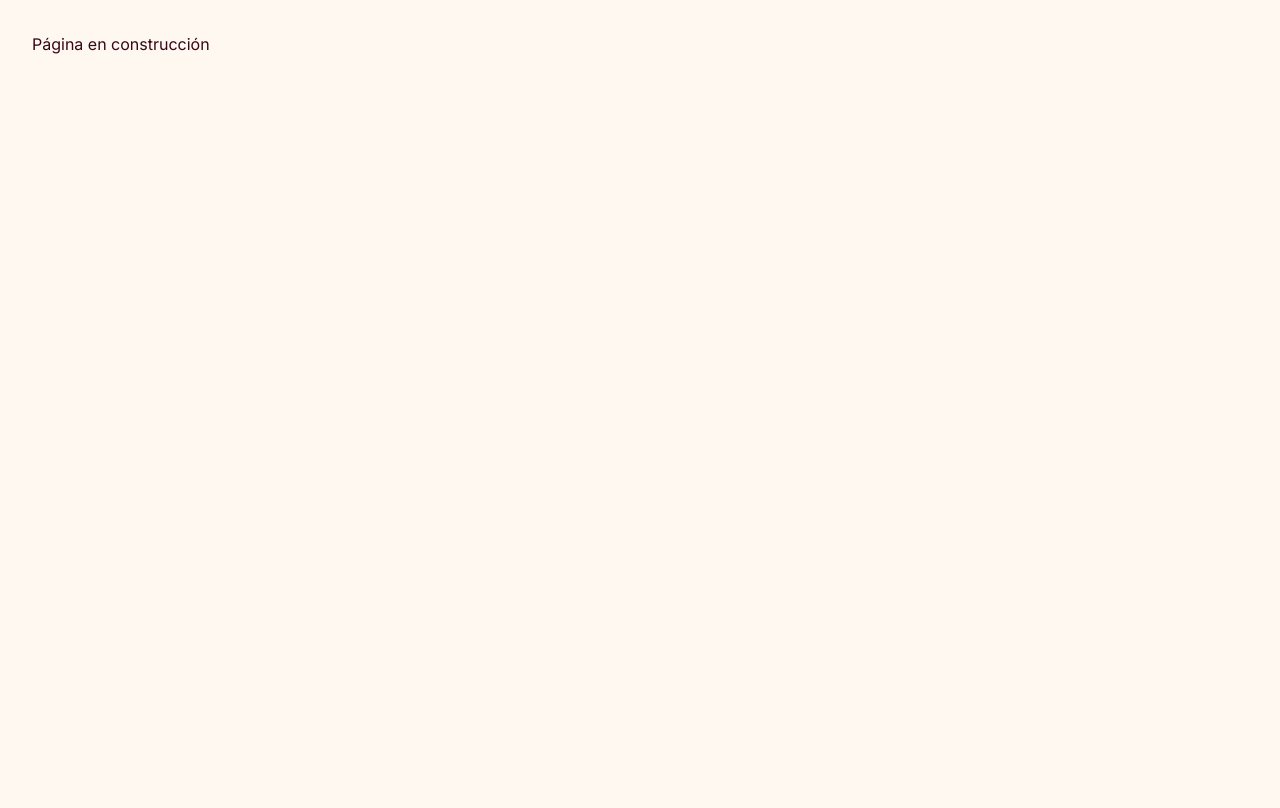
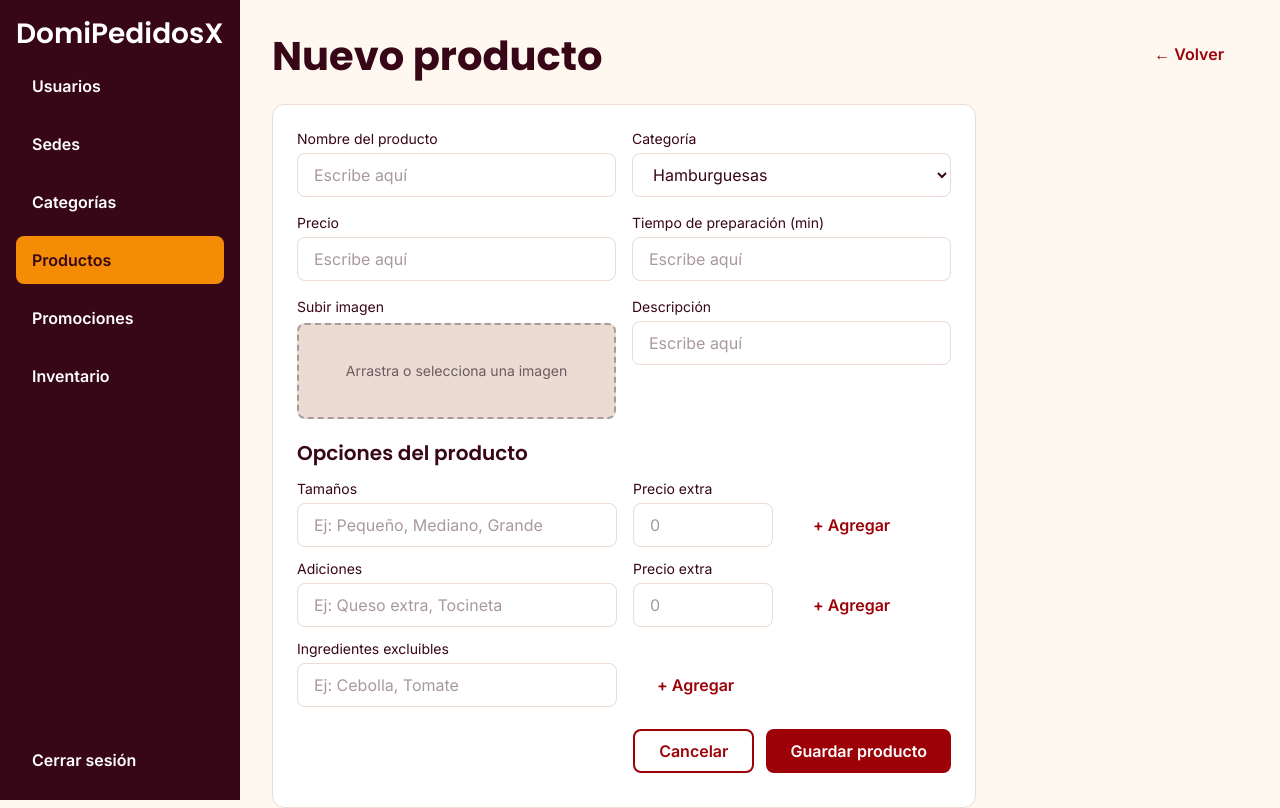
Before and after one commit to juanjose-atuesta/DomiPedidosX, a React (Vite) app in the folder frontend/: page /operador/productos/nuevo in a window 1280 px wide. Shown: the top 808 px of the page. Built offline with nearby package versions, Linux system fonts and the light colour scheme.

Commit message:
feat(frontend): formulario de producto con vista previa y opciones

```diff
--- a/frontend/src/App.jsx
+++ b/frontend/src/App.jsx
@@ -5,6 +5,7 @@ import Sedes from "./pages/admin/Sedes"
 import FormularioSede from "./pages/admin/FormularioSede"
 import Categorias from "./pages/operador/Categorias"
 import Productos from "./pages/operador/Productos"
+import FormularioProducto from "./pages/operador/FormularioProducto"
 
 export default function App() {
   return (
@@ -17,6 +18,8 @@ export default function App() {
       <Route path="/admin/sedes/:id/editar" element={<FormularioSede />} />
       <Route path="/operador/categorias" element={<Categorias />} />
       <Route path="/operador/productos" element={<Productos />} />
+      <Route path="/operador/productos/nuevo" element={<FormularioProducto />} />
+      <Route path="/operador/productos/:id/editar" element={<FormularioProducto />} />
       <Route path="*" element={<p className="p-8 text-texto">Página en construcción</p>} />
     </Routes>
   )
--- a/frontend/src/data/productos.js
+++ b/frontend/src/data/productos.js
@@ -1,8 +1,32 @@
 export const CATEGORIAS = ["Hamburguesas", "Acompañamientos", "Bebidas", "Postres"]
 
 export const PRODUCTOS = [
-  { id: 1, nombre: "Hamburguesa clásica", categoria: "Hamburguesas", precio: 18000, tiempo: 15, disponible: true, activo: true },
-  { id: 2, nombre: "Papas fritas", categoria: "Acompañamientos", precio: 7000, tiempo: 8, disponible: true, activo: true },
-  { id: 3, nombre: "Limonada de coco", categoria: "Bebidas", precio: 9000, tiempo: 5, disponible: false, activo: true },
-  { id: 4, nombre: "Brownie", categoria: "Postres", precio: 8000, tiempo: 5, disponible: true, activo: true },
+  {
+    id: 1, nombre: "Hamburguesa clásica", categoria: "Hamburguesas", precio: 18000, tiempo: 15,
+    descripcion: "Carne de res, queso, lechuga y tomate", disponible: true, activo: true,
+    tamanos: [{ nombre: "Sencilla", extra: 0 }, { nombre: "Doble", extra: 4000 }],
+    adiciones: [{ nombre: "Queso extra", extra: 2000 }, { nombre: "Tocineta", extra: 3000 }],
+    excluibles: [{ nombre: "Cebolla", extra: 0 }, { nombre: "Tomate", extra: 0 }],
+  },
+  {
+    id: 2, nombre: "Papas fritas", categoria: "Acompañamientos", precio: 7000, tiempo: 8,
+    descripcion: "Porción de papas crocantes", disponible: true, activo: true,
+    tamanos: [{ nombre: "Mediana", extra: 0 }, { nombre: "Grande", extra: 3000 }],
+    adiciones: [{ nombre: "Salsa de ajo", extra: 1000 }],
+    excluibles: [],
+  },
+  {
+    id: 3, nombre: "Limonada de coco", categoria: "Bebidas", precio: 9000, tiempo: 5,
+    descripcion: "Limonada cremosa con coco", disponible: false, activo: true,
+    tamanos: [{ nombre: "Vaso", extra: 0 }, { nombre: "Jarra", extra: 12000 }],
+    adiciones: [],
+    excluibles: [],
+  },
+  {
+    id: 4, nombre: "Brownie", categoria: "Postres", precio: 8000, tiempo: 5,
+    descripcion: "Brownie de chocolate con nueces", disponible: true, activo: true,
+    tamanos: [],
+    adiciones: [{ nombre: "Helado", extra: 3000 }],
+    excluibles: [{ nombre: "Nueces", extra: 0 }],
+  },
 ]
--- /dev/null
+++ b/frontend/src/pages/operador/FormularioProducto.jsx
@@ -0,0 +1,238 @@
+import { useEffect, useState } from "react"
+import { useNavigate, useParams } from "react-router-dom"
+import AdminLayout from "../../layouts/AdminLayout"
+import Boton from "../../components/Boton"
+import CampoTexto from "../../components/CampoTexto"
+import CampoSelect from "../../components/CampoSelect"
+import TarjetaProducto from "../../components/TarjetaProducto"
+import { CATEGORIAS, PRODUCTOS } from "../../data/productos"
+
+function BloqueOpciones({ titulo, ejemplo, conPrecio = false, items, onCambiar }) {
+  const [nombre, setNombre] = useState("")
+  const [extra, setExtra] = useState("")
+
+  const agregar = () => {
+    const nombres = nombre.split(",").map((n) => n.trim()).filter(Boolean)
+    if (nombres.length === 0) return
+    const precio = conPrecio ? Math.max(0, Number(extra) || 0) : 0
+    onCambiar([...items, ...nombres.map((n) => ({ nombre: n, extra: precio }))])
+    setNombre("")
+    setExtra("")
+  }
+
+  const quitar = (indice) => onCambiar(items.filter((_, i) => i !== indice))
+
+  const alPulsarEnter = (e) => {
+    if (e.key === "Enter") {
+      e.preventDefault()
+      agregar()
+    }
+  }
+
+  return (
+    <div className="flex flex-col gap-2">
+      <div className="flex flex-wrap items-end gap-4">
+        <CampoTexto
+          className="w-[320px] max-w-full"
+          etiqueta={titulo}
+          placeholder={ejemplo}
+          value={nombre}
+          onChange={(e) => setNombre(e.target.value)}
+          onKeyDown={alPulsarEnter}
+        />
+        {conPrecio && (
+          <CampoTexto
+            className="w-[140px]"
+            etiqueta="Precio extra"
+            type="number"
+            min="0"
+            placeholder="0"
+            value={extra}
+            onChange={(e) => setExtra(e.target.value)}
+            onKeyDown={alPulsarEnter}
+          />
+        )}
+        <Boton tipo="texto" onClick={agregar}>
+          + Agregar
+        </Boton>
+      </div>
+
+      {items.length > 0 && (
+        <ul className="flex flex-wrap gap-2">
+          {items.map((o, i) => (
+            <li
+              key={`${o.nombre}-${i}`}
+              className="flex items-center gap-2 rounded-full border border-borde bg-fondo px-3 py-1 text-sm text-texto"
+            >
+              {o.nombre}
+              {o.extra > 0 && ` (+$${o.extra.toLocaleString("es-CO")})`}
+              <button
+                type="button"
+                aria-label={`Quitar ${o.nombre}`}
+                onClick={() => quitar(i)}
+                className="text-texto-sec hover:text-primario"
+              >
+                ×
+              </button>
+            </li>
+          ))}
+        </ul>
+      )}
+    </div>
+  )
+}
+
+export default function FormularioProducto() {
+  const navigate = useNavigate()
+  const { id } = useParams()
+  const producto = id ? PRODUCTOS.find((p) => p.id === Number(id)) : null
+
+  const [nombre, setNombre] = useState(producto?.nombre ?? "")
+  const [precio, setPrecio] = useState(producto?.precio ?? "")
+  const [tiempo, setTiempo] = useState(producto?.tiempo ?? "")
+  const [descripcion, setDescripcion] = useState(producto?.descripcion ?? "")
+  const [tamanos, setTamanos] = useState(producto?.tamanos ?? [])
+  const [adiciones, setAdiciones] = useState(producto?.adiciones ?? [])
+  const [excluibles, setExcluibles] = useState(producto?.excluibles ?? [])
+  const [imagenUrl, setImagenUrl] = useState(null)
+  const [imagenNombre, setImagenNombre] = useState("")
+
+  const volver = () => navigate("/operador/productos")
+
+  useEffect(() => {
+    return () => {
+      if (imagenUrl) URL.revokeObjectURL(imagenUrl)
+    }
+  }, [imagenUrl])
+
+  const elegirImagen = (archivo) => {
+    if (!archivo || !archivo.type.startsWith("image/")) return
+    setImagenUrl(URL.createObjectURL(archivo))
+    setImagenNombre(archivo.name)
+  }
+
+  const guardar = (e) => {
+    e.preventDefault()
+    volver()
+  }
+
+  return (
+    <AdminLayout
+      titulo={id ? "Editar producto" : "Nuevo producto"}
+      accion={
+        <Boton tipo="texto" onClick={volver}>
+          ← Volver
+        </Boton>
+      }
+    >
+      <div className="flex flex-wrap items-start gap-6">
+        <form
+          onSubmit={guardar}
+          className="flex w-full max-w-[704px] flex-col gap-3 rounded-xl border border-borde bg-white p-6"
+        >
+          <div className="grid gap-4 sm:grid-cols-2">
+            <CampoTexto
+              etiqueta="Nombre del producto"
+              placeholder="Escribe aquí"
+              value={nombre}
+              onChange={(e) => setNombre(e.target.value)}
+              required
+            />
+            <CampoSelect
+              etiqueta="Categoría"
+              opciones={CATEGORIAS}
+              defaultValue={producto?.categoria}
+            />
+            <CampoTexto
+              etiqueta="Precio"
+              type="number"
+              min="1"
+              placeholder="Escribe aquí"
+              value={precio}
+              onChange={(e) => setPrecio(e.target.value)}
+              required
+            />
+            <CampoTexto
+              etiqueta="Tiempo de preparación (min)"
+              type="number"
+              min="1"
+              placeholder="Escribe aquí"
+              value={tiempo}
+              onChange={(e) => setTiempo(e.target.value)}
+              required
+            />
+
+            <div className="flex flex-col gap-[6px]">
+              <span className="text-sm text-texto">Subir imagen</span>
+              <label
+                htmlFor="imagen-producto"
+                onDragOver={(e) => e.preventDefault()}
+                onDrop={(e) => {
+                  e.preventDefault()
+                  elegirImagen(e.dataTransfer.files[0])
+                }}
+                className="flex h-24 w-full cursor-pointer items-center justify-center rounded-lg border-2 border-dashed border-deshabilitado bg-borde px-4 text-center text-sm text-texto-sec hover:bg-borde/70"
+              >
+                {imagenNombre || "Arrastra o selecciona una imagen"}
+              </label>
+              <input
+                id="imagen-producto"
+                type="file"
+                accept="image/*"
+                className="sr-only"
+                onChange={(e) => elegirImagen(e.target.files[0])}
+              />
+            </div>
+            <CampoTexto
+              etiqueta="Descripción"
+              placeholder="Escribe aquí"
+              value={descripcion}
+              onChange={(e) => setDescripcion(e.target.value)}
+            />
+          </div>
+
+          <h2 className="mt-2 font-titulo text-xl font-semibold text-texto">Opciones del producto</h2>
+
+          <BloqueOpciones
+            titulo="Tamaños"
+            ejemplo="Ej: Pequeño, Mediano, Grande"
+            conPrecio
+            items={tamanos}
+            onCambiar={setTamanos}
+          />
+          <BloqueOpciones
+            titulo="Adiciones"
+            ejemplo="Ej: Queso extra, Tocineta"
+            conPrecio
+            items={adiciones}
+            onCambiar={setAdiciones}
+          />
+          <BloqueOpciones
+            titulo="Ingredientes excluibles"
+            ejemplo="Ej: Cebolla, Tomate"
+            items={excluibles}
+            onCambiar={setExcluibles}
+          />
+
+          <div className="flex items-center justify-end gap-3 py-[10px]">
+            <Boton tipo="secundario" onClick={volver}>
+              Cancelar
+            </Boton>
+            <Boton type="submit">Guardar producto</Boton>
+          </div>
+        </form>
+
+        <aside className="flex w-full max-w-[328px] flex-col gap-3 rounded-xl border border-borde bg-white p-6">
+          <h2 className="font-titulo text-[28px] font-semibold leading-9 text-texto">Vista previa</h2>
+          <TarjetaProducto
+            nombre={nombre || "Nombre del producto"}
+            descripcion={descripcion || "Descripción corta"}
+            tiempo={tiempo || "—"}
+            precio={Number(precio) || 0}
+            imagen={imagenUrl}
+          />
+        </aside>
+      </div>
+    </AdminLayout>
+  )
+}
```
